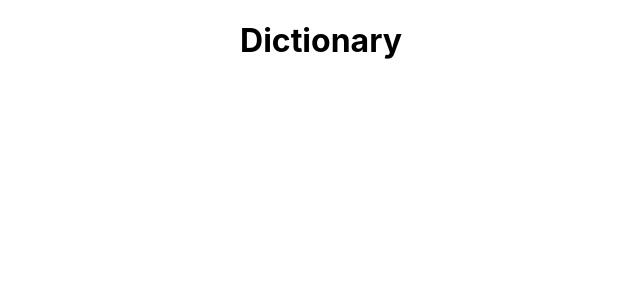
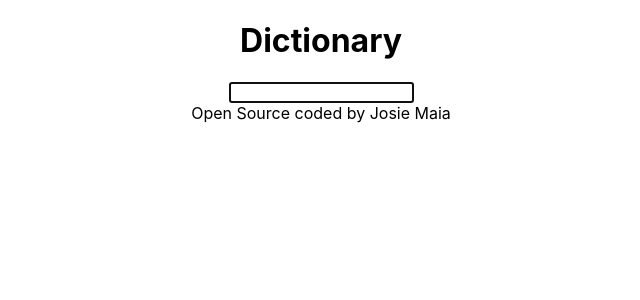
Before and after one commit to sweetjosie/react-dictionary, a React (Create React App) app in the folder dictionary-app/: page / in a window 1280 px wide. Shown: the top 300 px of the page, without its empty margins (319-959 px from the left). Built offline with nearby package versions, Linux system fonts and the light colour scheme.

Commit message:
search engine set up

```diff
--- a/dictionary-app/package.json
+++ b/dictionary-app/package.json
@@ -6,6 +6,7 @@
     "@testing-library/jest-dom": "^5.16.5",
     "@testing-library/react": "^13.4.0",
     "@testing-library/user-event": "^13.5.0",
+    "bootstrap": "^5.2.2",
     "react": "^18.2.0",
     "react-dom": "^18.2.0",
     "react-scripts": "5.0.1",
--- a/dictionary-app/src/App.js
+++ b/dictionary-app/src/App.js
@@ -1,12 +1,19 @@
 
 import './App.css';
+import Dictionary from "./Dictionary.js";
 
 function App() {
   return (
     <div className="App">
+      <div className='container'>
       <header className="App-header">
       <h1>Dictionary</h1>
+      <main>
+      <Dictionary/>
+      </main>
       </header>
+      <footer className='text-center'> Open Source coded by Josie Maia</footer>
+    </div>
     </div>
   );
 }
--- /dev/null
+++ b/dictionary-app/src/Dictionary.css
@@ -0,0 +1,3 @@
+.Dictionary{
+    font-family: 'Times New Roman', Times, serif;
+}
--- /dev/null
+++ b/dictionary-app/src/Dictionary.js
@@ -0,0 +1,27 @@
+import React, {useState} from "react";
+import "./Dictionary.css";
+
+export default function Dictionary(){
+    let [keyword, setKeyword] = useState("")
+    function search(event){
+        event.preventDefault();
+            alert ("Searching");
+        }
+
+    function storeKyeword(event){
+        setKeyword(event.target.value);
+
+    }
+
+    return (
+    <div className="Dictionary">
+
+
+        <form onSubmit={search}>
+            <input type="search"
+            onChange={storeKyeword}
+            autoFocus={true}/>
+        </form>
+         </div>
+    )  ;
+}
```
Also changed, not shown: 1 other file (tests, documents, lock files or other folders).
